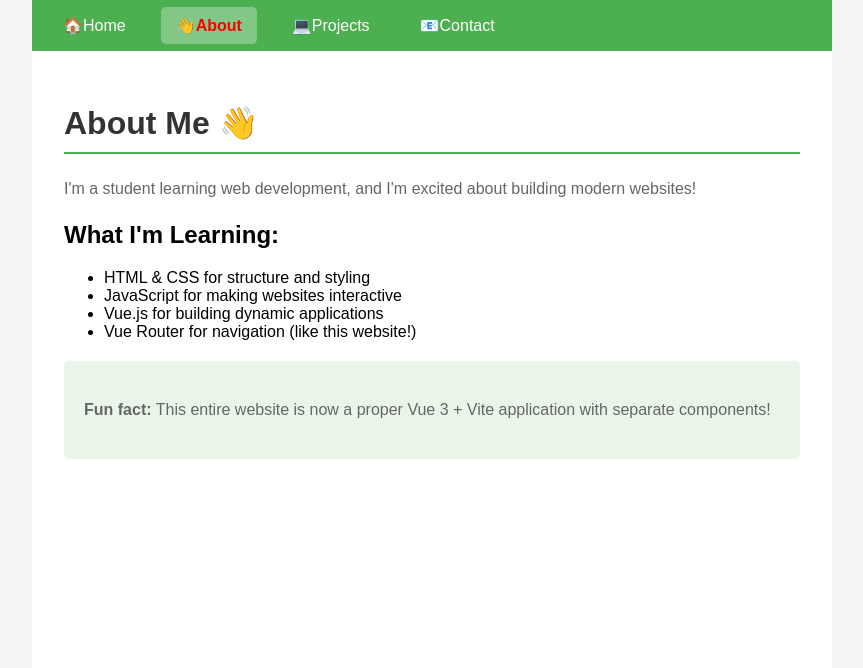
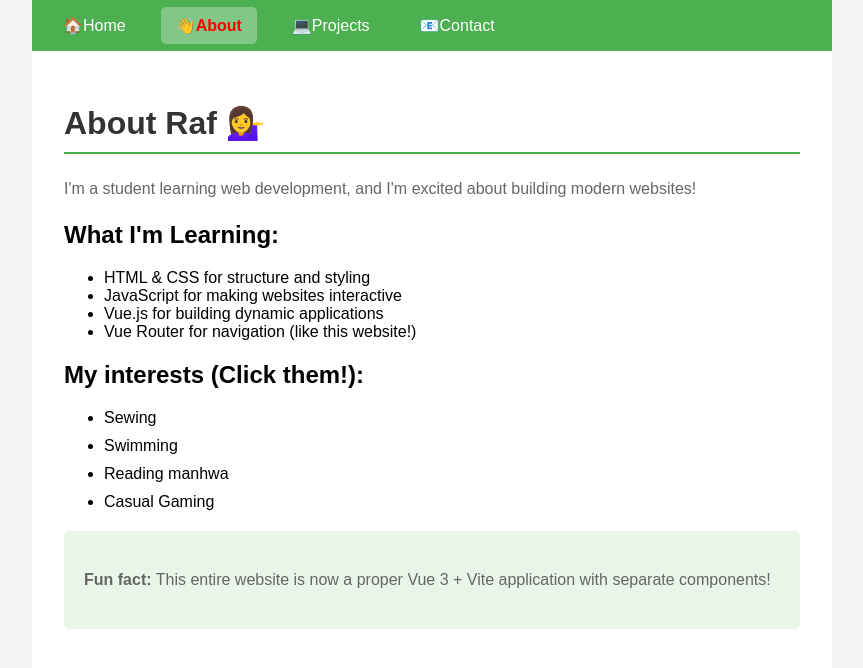
Before and after one commit to Roughidah/Portfolio_app, a Vue app: page /about in a window 1280 px wide. Shown: the top 668 px of the page, without its empty margins (208-1071 px from the left). Built offline with nearby package versions, Linux system fonts and the light colour scheme.

Commit message:
added gifs

```diff
--- a/src/views/About.vue
+++ b/src/views/About.vue
@@ -1,10 +1,20 @@
 <script setup>
-// No imports needed for this simple component
+import { ref } from 'vue';
+
+const activeInterest = ref('');
+
+const interests = [
+  { name: 'Sewing', gif: 'https://media.tenor.com/ZDiB4QpY_OIAAAAM/sewing-sewing-machine.gif' },
+  { name: 'Swimming', gif: 'https://media.tenor.com/NoEDamB5vREAAAAM/david-hasselhoff.gif' },
+  { name: 'Reading manhwa', gif: 'https://media.tenor.com/sRpUJwQkMaIAAAAM/monkey-scrolling.gif' },
+  { name: 'Casual Gaming', gif: 'https://media.tenor.com/l-iCvGI-ynYAAAAM/playing-video-games-little-brother.gif' }
+];
 </script>
+
 
 <template>
   <div>
-    <h1>About Me 👋</h1>
+    <h1>About Raf 💁‍♀️</h1>
     <p>
       I'm a student learning web development, and I'm excited about building
       modern websites!
@@ -18,6 +28,19 @@
       <li>Vue Router for navigation (like this website!)</li>
     </ul>
 
+    <h2>My interests (Click them!):</h2>
+    <ul>
+      <li v-for="interest in interests" :key="interest.name" @click="activeInterest = interest.gif"
+        style="cursor: pointer; margin-bottom: 10px;">
+        {{ interest.name }}
+      </li>
+    </ul>
+
+    <div v-if="activeInterest" class="highlight-box">
+      <img :src="activeInterest" alt="Interest GIF" style="max-width: 100%; border-radius: 5px;" />
+    </div>
+
+
     <div class="highlight-box">
       <p>
         <strong>Fun fact:</strong> This entire website is now a proper Vue 3 +
```
